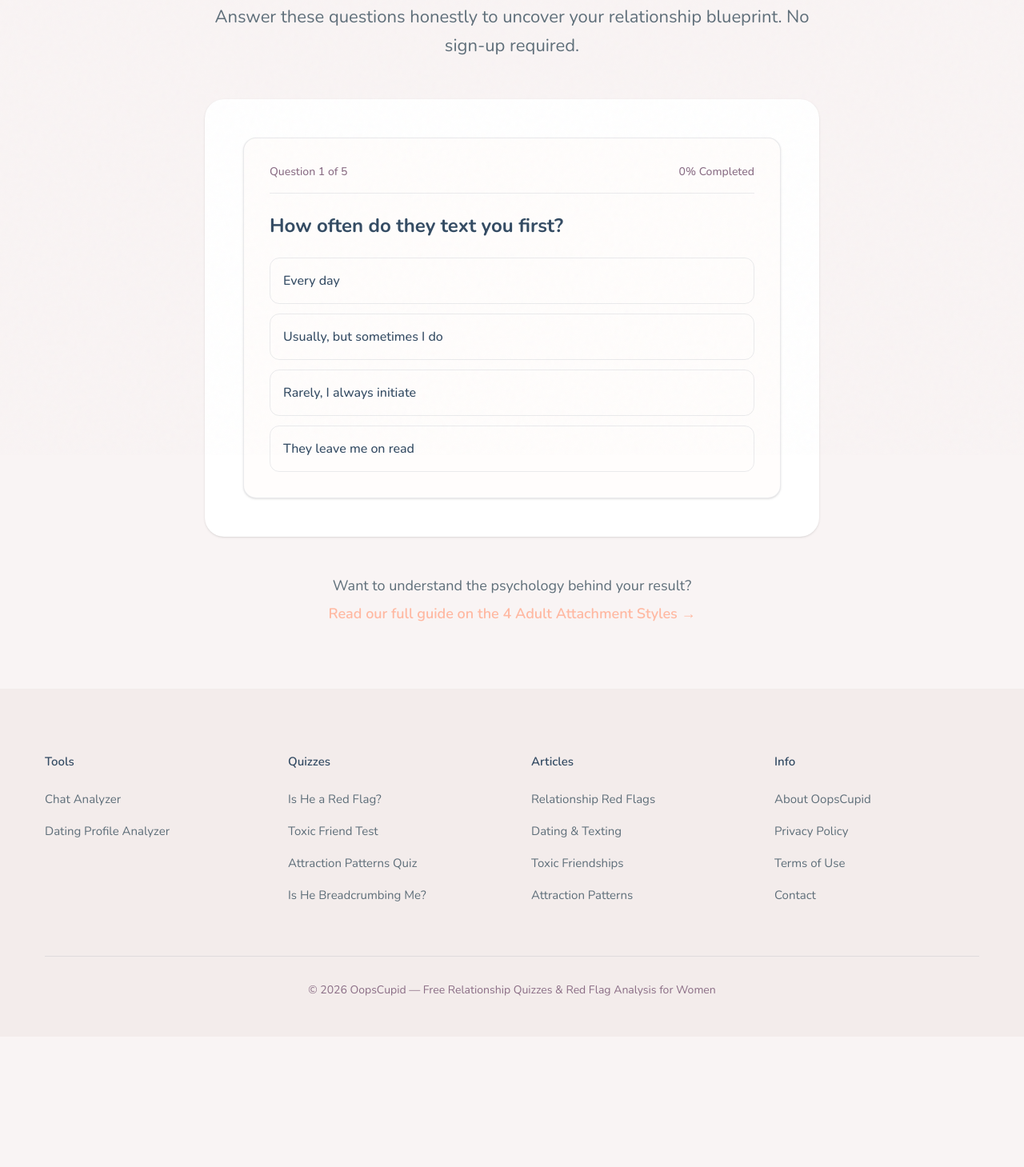
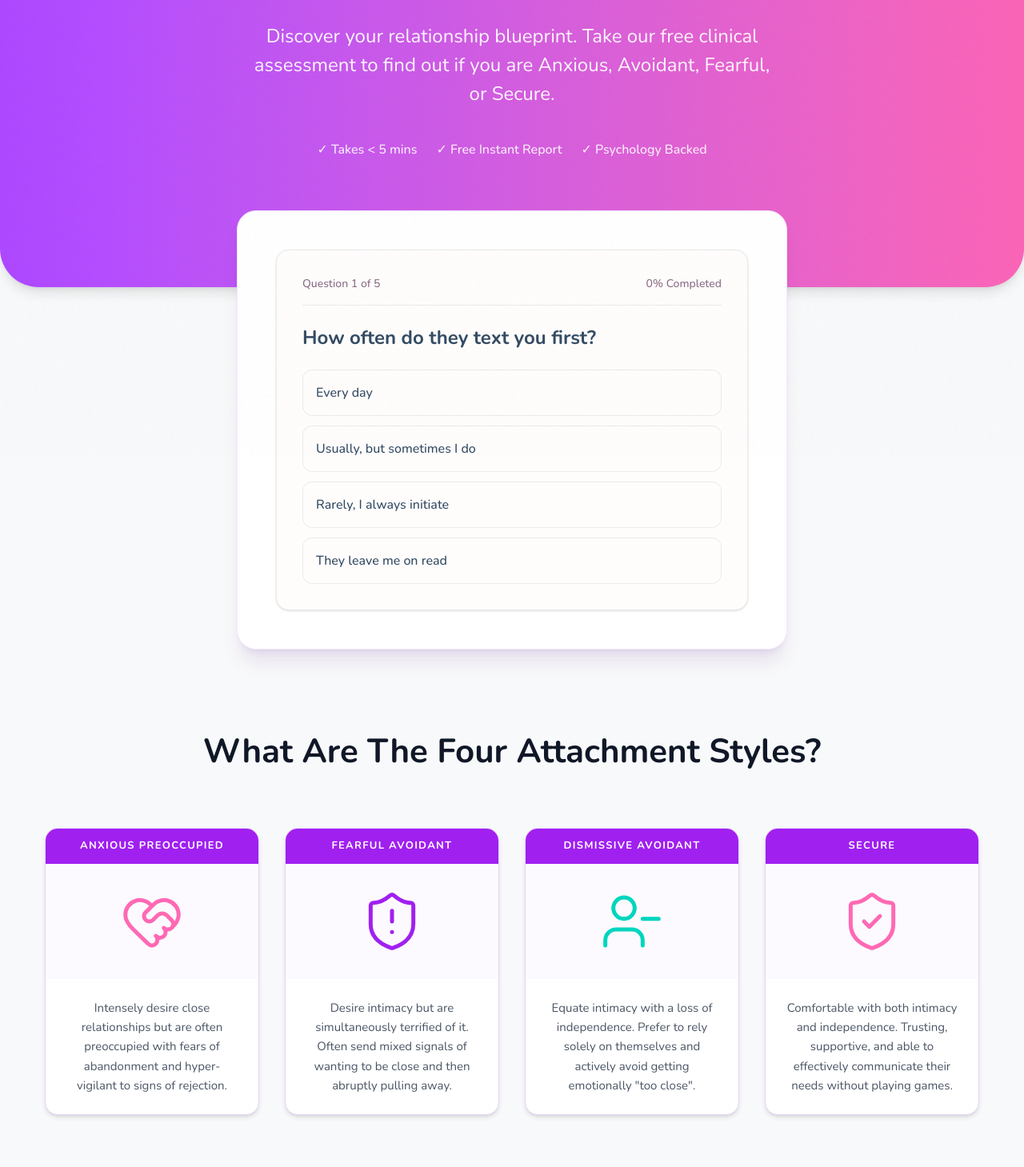
Before and after one commit to Sinadehesh/OopsCupid, a Next.js app: page /attachment-style-quiz in a window 1280 px wide. Shown: the part 231-1690 px from the top of the page at 80% size. Before the commit the page ends 1527 px from the top, so only its background shows below. Built offline with nearby package versions, Linux system fonts and the light colour scheme; a web font is replaced by a local one.

Commit message:
feat: updated attachment quiz page to modern purple gradient design

```diff
--- a/app/attachment-style-quiz/page.tsx
+++ b/app/attachment-style-quiz/page.tsx
@@ -1,6 +1,6 @@
 import type { Metadata } from 'next';
 import QuizWidget from '@/components/features/QuizWidget';
-import Link from 'next/link';
+import { HeartHandshake, ShieldAlert, UserMinus, ShieldCheck } from 'lucide-react';
 
 export const metadata: Metadata = {
   title: "What Is My Attachment Style Quiz? | Free Test | OopsCupid",
@@ -10,33 +10,107 @@ export const metadata: Metadata = {
 
 export default function AttachmentQuizPage() {
   return (
-    <main className="bg-[#F9F4F4] min-h-screen py-20 px-6 md:px-10 lg:px-14">
-      <div className="max-w-3xl mx-auto space-y-12">
+    <main className="min-h-screen bg-[#F8F9FA] pb-24 font-sans">
 
-        <div className="text-center">
-          <h1 className="text-[32px] md:text-[42px] font-semibold text-[#334B63] mb-6">
-            What Is My Attachment Style?
+      {/* 1. HERO SECTION WITH CURVED GRADIENT */}
+      <section className="relative bg-gradient-to-r from-purple-500 to-pink-400 pt-24 pb-40 px-6 md:px-10 lg:px-14 rounded-b-[3rem] text-white text-center shadow-lg">
+        <div className="max-w-4xl mx-auto">
+          <h1 className="text-[40px] md:text-[56px] font-bold mb-6 leading-tight tracking-tight drop-shadow-sm">
+            Attachment Style Quiz
           </h1>
-          <p className="text-[18px] md:text-[22px] font-normal leading-relaxed text-[#5E6E79]">
-            Answer these questions honestly to uncover your relationship blueprint. No sign-up required.
+          <p className="text-[20px] md:text-[24px] font-light mb-10 text-white/95 max-w-2xl mx-auto">
+            Discover your relationship blueprint. Take our free clinical assessment to find out if you are Anxious, Avoidant, Fearful, or Secure.
           </p>
+          <div className="flex justify-center items-center gap-6 text-sm md:text-base font-medium text-white/90">
+            <span className="flex items-center gap-2">✓ Takes &lt; 5 mins</span>
+            <span className="flex items-center gap-2">✓ Free Instant Report</span>
+            <span className="flex items-center gap-2">✓ Psychology Backed</span>
+          </div>
+        </div>
+      </section>
+
+      {/* 2. OVERLAPPING QUIZ WIDGET */}
+      <section className="max-w-3xl mx-auto px-6 md:px-10 -mt-24 relative z-10 mb-24">
+        <div className="bg-white rounded-[24px] shadow-xl shadow-purple-900/10 border border-purple-100 p-8 md:p-12">
+          {/* Note: This uses your existing QuizWidget */}
+          <QuizWidget quizName="attachment-style" />
+        </div>
+      </section>
+
+      {/* 3. THE 4 STYLES EDUCATIONAL GRID */}
+      <section className="max-w-7xl mx-auto px-6 md:px-10 lg:px-14">
+        <div className="text-center mb-16">
+          <h2 className="text-[32px] md:text-[42px] font-bold text-gray-900 mb-6">
+            What Are The Four Attachment Styles?
+          </h2>
         </div>
 
-        {/* Updated to use ONLY the prop your component expects */}
-        <div className="bg-white rounded-[24px] shadow-sm p-8 md:p-12">
-          <QuizWidget quizName="attachment-style" />
+        {/* Responsive Grid: 1 col mobile, 2 tablet, 4 desktop */}
+        <div className="grid grid-cols-1 md:grid-cols-2 lg:grid-cols-4 gap-6 lg:gap-8">
+
+          {/* Card 1: Anxious Preoccupied */}
+          <div className="bg-white rounded-2xl shadow-md border border-purple-200 overflow-hidden flex flex-col hover:shadow-lg hover:border-purple-300 transition-all duration-300">
+            <div className="bg-[#A020F0] text-white text-[13px] font-bold uppercase tracking-widest py-3 text-center">
+              Anxious Preoccupied
+            </div>
+            <div className="p-8 flex justify-center items-center bg-purple-50/50">
+              <HeartHandshake className="w-20 h-20 text-[#FF69B4] stroke-[1.5]" />
+            </div>
+            <div className="p-6 text-center flex-grow">
+              <p className="text-gray-600 text-[15px] leading-relaxed font-light">
+                Intensely desire close relationships but are often preoccupied with fears of abandonment and hyper-vigilant to signs of rejection.
+              </p>
+            </div>
+          </div>
+
+          {/* Card 2: Fearful Avoidant */}
+          <div className="bg-white rounded-2xl shadow-md border border-purple-200 overflow-hidden flex flex-col hover:shadow-lg hover:border-purple-300 transition-all duration-300">
+            <div className="bg-[#A020F0] text-white text-[13px] font-bold uppercase tracking-widest py-3 text-center">
+              Fearful Avoidant
+            </div>
+            <div className="p-8 flex justify-center items-center bg-purple-50/50">
+              <ShieldAlert className="w-20 h-20 text-[#A020F0] stroke-[1.5]" />
+            </div>
+            <div className="p-6 text-center flex-grow">
+              <p className="text-gray-600 text-[15px] leading-relaxed font-light">
+                Desire intimacy but are simultaneously terrified of it. Often send mixed signals of wanting to be close and then abruptly pulling away.
+              </p>
+            </div>
+          </div>
+
+          {/* Card 3: Dismissive Avoidant */}
+          <div className="bg-white rounded-2xl shadow-md border border-purple-200 overflow-hidden flex flex-col hover:shadow-lg hover:border-purple-300 transition-all duration-300">
+            <div className="bg-[#A020F0] text-white text-[13px] font-bold uppercase tracking-widest py-3 text-center">
+              Dismissive Avoidant
+            </div>
+            <div className="p-8 flex justify-center items-center bg-purple-50/50">
+              <UserMinus className="w-20 h-20 text-teal-400 stroke-[1.5]" />
+            </div>
+            <div className="p-6 text-center flex-grow">
+              <p className="text-gray-600 text-[15px] leading-relaxed font-light">
+                Equate intimacy with a loss of independence. Prefer to rely solely on themselves and actively avoid getting emotionally "too close".
+              </p>
+            </div>
+          </div>
+
+          {/* Card 4: Secure */}
+          <div className="bg-white rounded-2xl shadow-md border border-purple-200 overflow-hidden flex flex-col hover:shadow-lg hover:border-purple-300 transition-all duration-300">
+            <div className="bg-[#A020F0] text-white text-[13px] font-bold uppercase tracking-widest py-3 text-center">
+              Secure
+            </div>
+            <div className="p-8 flex justify-center items-center bg-purple-50/50">
+              <ShieldCheck className="w-20 h-20 text-[#FF69B4] stroke-[1.5]" />
+            </div>
+            <div className="p-6 text-center flex-grow">
+              <p className="text-gray-600 text-[15px] leading-relaxed font-light">
+                Comfortable with both intimacy and independence. Trusting, supportive, and able to effectively communicate their needs without playing games.
+              </p>
+            </div>
+          </div>
+
         </div>
+      </section>
 
-        <div className="text-center mt-12">
-          <p className="text-[#5E6E79] text-[18px]">
-            Want to understand the psychology behind your result? <br />
-            <Link href="/understanding-attachment-styles" className="text-[#FFB8A1] font-semibold hover:underline mt-2 inline-block">
-              Read our full guide on the 4 Adult Attachment Styles →
-            </Link>
-          </p>
-        </div>
-
-      </div>
     </main>
   );
 }
```
